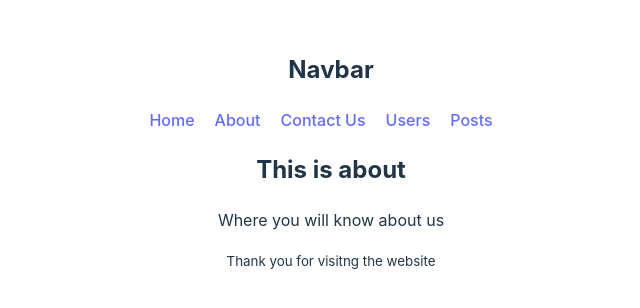
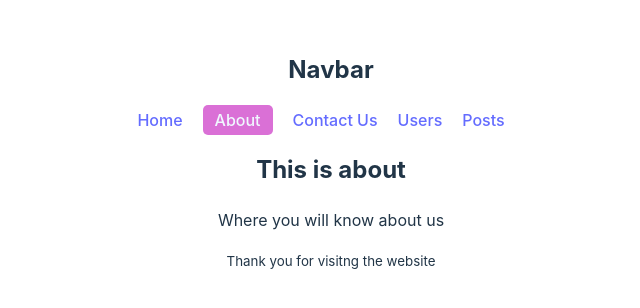
Before and after one commit to shakil200409/introduction-to-react-router, a React (Vite) app: page /about in a window 1280 px wide. Shown: the part 240-548 px from the top of the page, without its empty margins (309-949 px from the left). Built offline with nearby package versions, Linux system fonts and the light colour scheme.

Commit message:
Used "NavLink" and "useNavigation" hook

```diff
--- /dev/null
+++ b/src/Components/Header/Navbar.css
@@ -0,0 +1,6 @@
+nav a.active {
+  color: aliceblue;
+  background: orchid;
+  padding: 5px 12px;
+  border-radius: 5px;
+}
--- /dev/null
+++ b/src/Components/Header/Navbar.jsx
@@ -0,0 +1,32 @@
+import { NavLink } from "react-router-dom";
+import "./Navbar.css";
+
+const Navbar = () => {
+  const navStyle = {
+    marginRight: "20px",
+  };
+  return (
+    <div>
+      <h2>Navbar</h2>
+      <nav>
+        <NavLink style={navStyle} to="/">
+          Home
+        </NavLink>
+        <NavLink style={navStyle} to={"/about"}>
+          About
+        </NavLink>
+        <NavLink style={navStyle} to="/contact">
+          Contact Us
+        </NavLink>
+        <NavLink style={navStyle} to="/users">
+          Users
+        </NavLink>
+        <NavLink style={navStyle} to="/posts">
+          Posts
+        </NavLink>
+      </nav>
+    </div>
+  );
+};
+
+export default Navbar;
--- a/src/Components/Home.jsx
+++ b/src/Components/Home.jsx
@@ -1,13 +1,14 @@
-import { Outlet } from "react-router-dom";
-import Navbar from "./Navbar";
+import { Outlet, useNavigation } from "react-router-dom";
+import Navbar from "./Header/Navbar";
 import Footer from "./Footer";
 
 const Home = () => {
+  const navigation = useNavigation();
   return (
     <div>
       <Navbar></Navbar>
+      {navigation.state === "loading" ? <p>Loading...</p> : <Outlet></Outlet>}
 
-      <Outlet></Outlet>
       <Footer></Footer>
     </div>
   );
--- a/src/Components/Navbar.jsx
+++ /dev/null
@@ -1,31 +0,0 @@
-import { Link } from "react-router-dom";
-
-const Navbar = () => {
-  const navStyle = {
-    marginRight: "20px",
-  };
-  return (
-    <div>
-      <h2>Navbar</h2>
-      <nav>
-        <Link style={navStyle} to="/">
-          Home
-        </Link>
-        <Link style={navStyle} to="/about">
-          About
-        </Link>
-        <Link style={navStyle} to="/contact">
-          Contact Us
-        </Link>
-        <Link style={navStyle} to="/users">
-          Users
-        </Link>
-        <Link style={navStyle} to="/posts">
-          Posts
-        </Link>
-      </nav>
-    </div>
-  );
-};
-
-export default Navbar;
```
